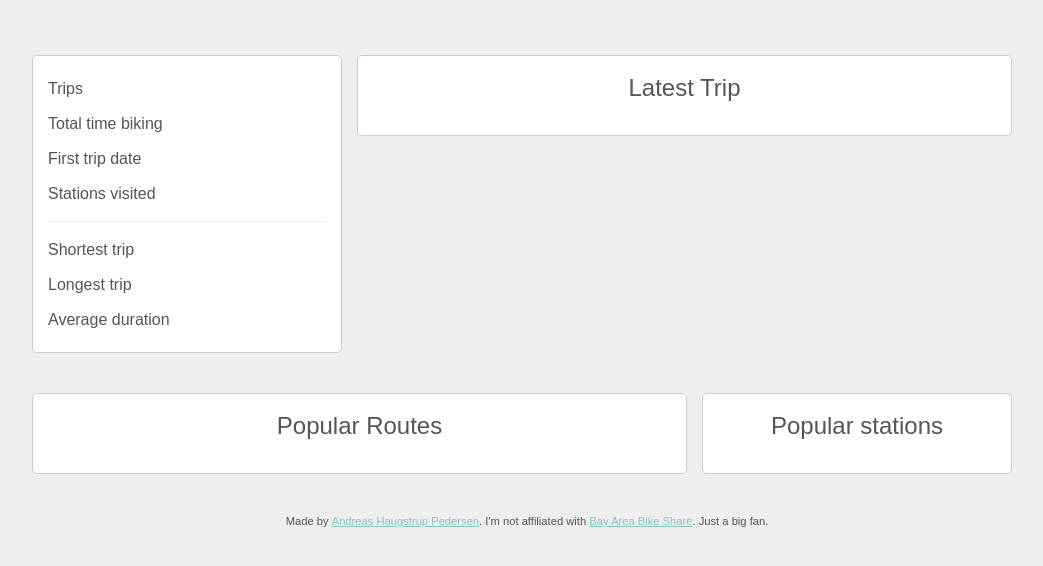
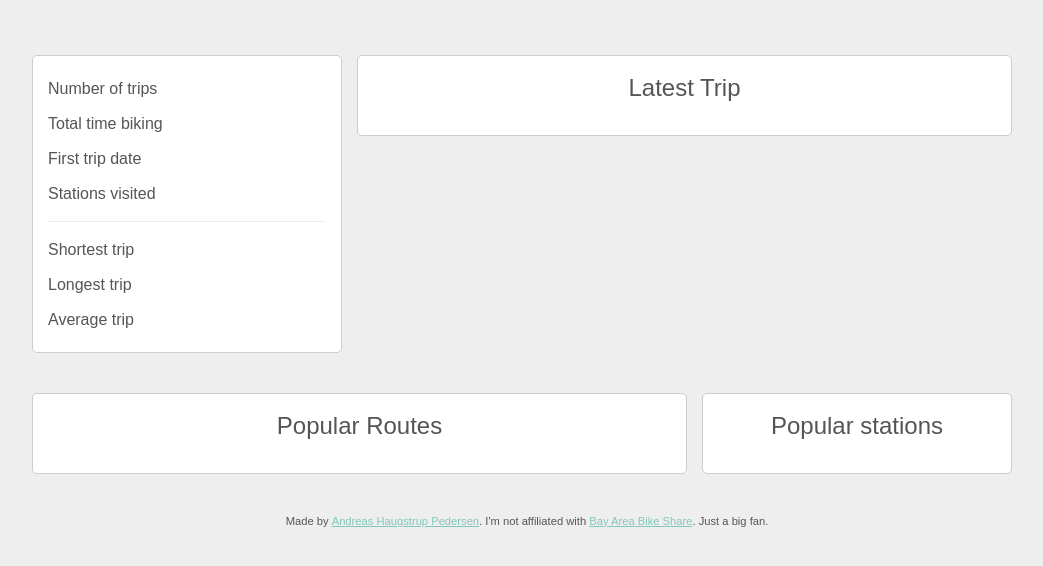
Before and after one commit to haugstrup/babs-stats, a plain HTML site: page www/index.html in a window 1280 px wide. Shown: the part 112-678 px from the top of the page, without its empty margins (113-1156 px from the left). Drawn offline with Linux system fonts and the light colour scheme; a web font is replaced by a local one.

Commit message:
Just a few string updates

```diff
--- a/www/index.html
+++ b/www/index.html
@@ -20,7 +20,7 @@
 
       <div class="no-margin tile-1 tile basic-stats">
         <dl>
-          <dt>Trips</dt>
+          <dt>Number of trips</dt>
           <dd id="total"></dd>
           <dt>Total time biking</dt>
           <dd id="total-duration"></dd>
@@ -34,7 +34,7 @@
           <dd id="shortest"></dd>
           <dt>Longest trip</dt>
           <dd id="longest"></dd>
-          <dt>Average duration</dt>
+          <dt>Average trip</dt>
           <dd id="average-duration"></dd>
         </dl>
 
```
